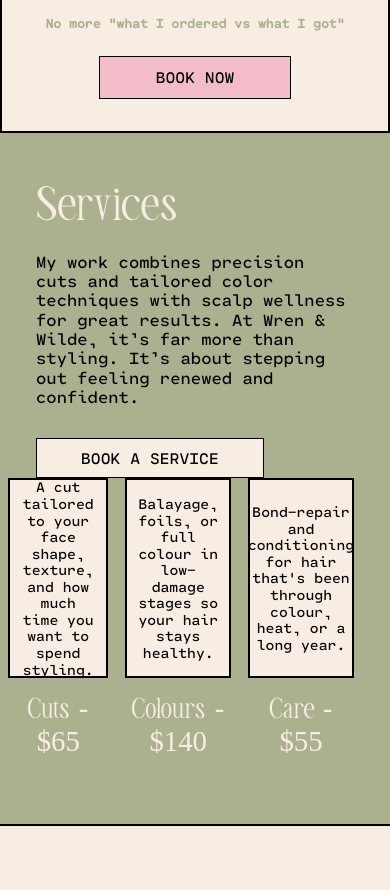
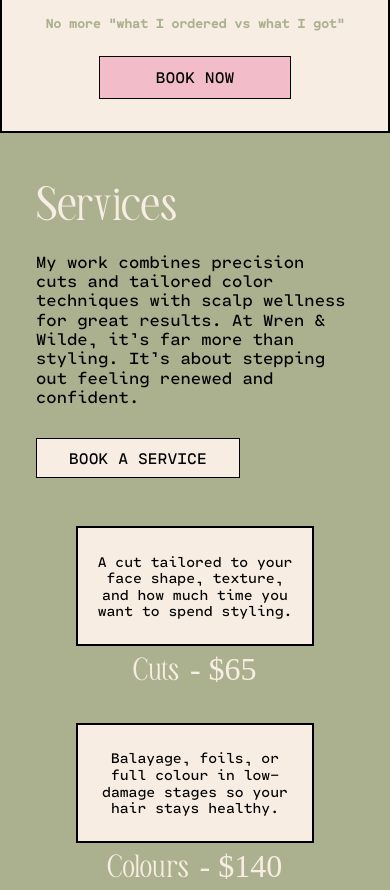
Before and after one commit to DeborahImj/wren-and-wilde, a plain HTML site: page app/index.html in a window 390 px wide. Shown: the part 605-1495 px from the top of the page. Before the commit the page ends 1431 px from the top, so only its background shows below. Drawn offline with Linux system fonts and the light colour scheme; a web font is replaced by a local one.

Commit message:
Built services mobile

```diff
--- a/app/css/style.css
+++ b/app/css/style.css
@@ -430,7 +430,8 @@ a {
 @media screen and (max-width: 800px) {
   .services-section {
     flex-direction: column;
-    padding: 3rem 2.25rem 4rem 2.25rem;
+    gap: 3rem;
+    padding: 3rem 2.25rem 3.5rem 2.25rem;
   }
   .services-left {
     padding: 0;
@@ -444,13 +445,28 @@ a {
     margin: 0 0 0.5rem 0;
   }
   .services-right {
+    align-items: center;
+    flex-direction: column;
+    gap: 2rem;
+    justify-content: flex-start;
     width: 100%;
   }
   .section-cta {
     font-size: 1rem;
   }
   .services-section .section-cta {
-    padding: 0.6rem 2.75rem;
+    padding: 0.6rem 2rem;
+  }
+  .service-item {
+    width: 75%;
+  }
+  .service-item div {
+    height: 7.5rem;
+    margin: 0 0 0.5rem 0;
+    padding: 0 1rem;
+  }
+  .service-item h3 {
+    font-size: 2rem;
   }
 }
 
```
